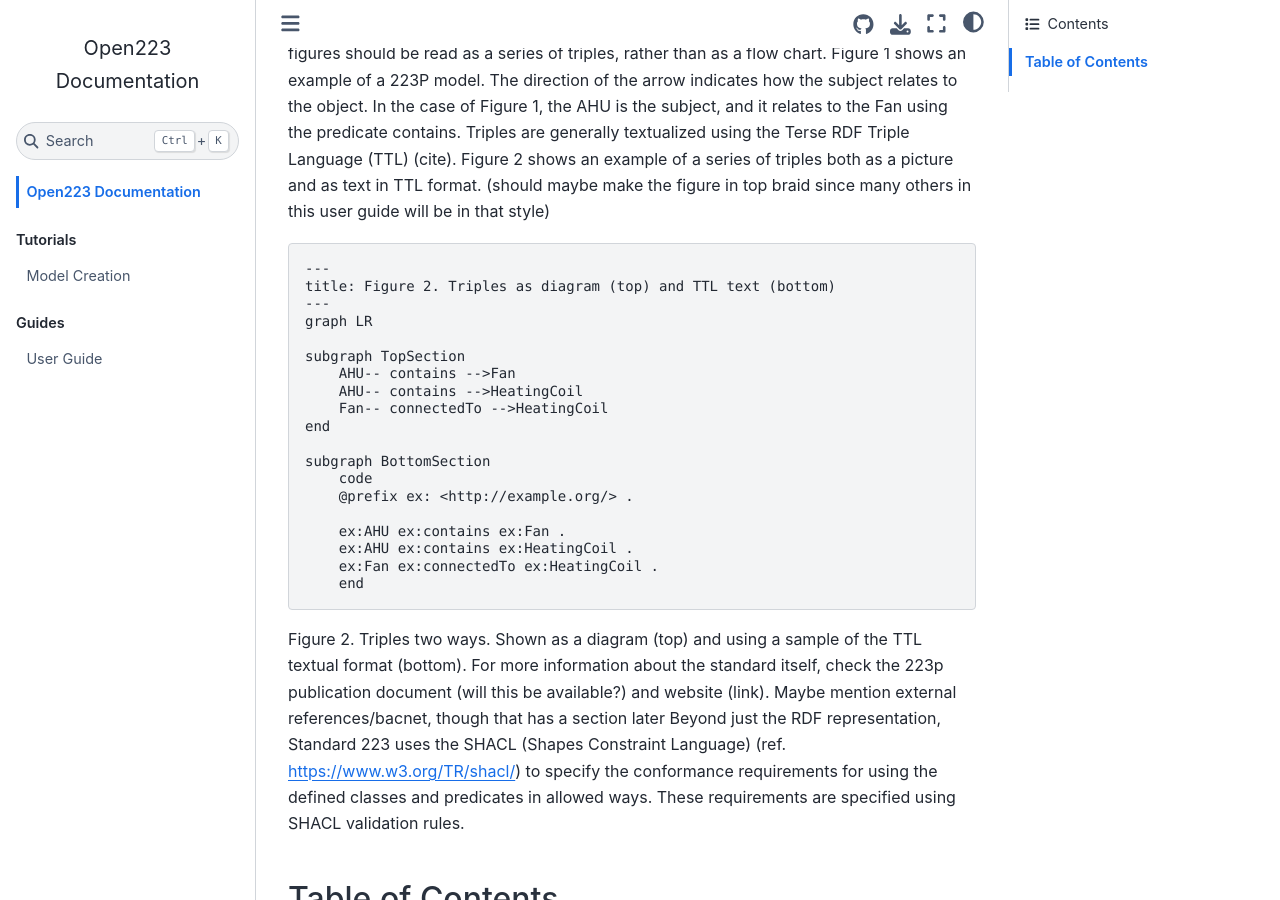
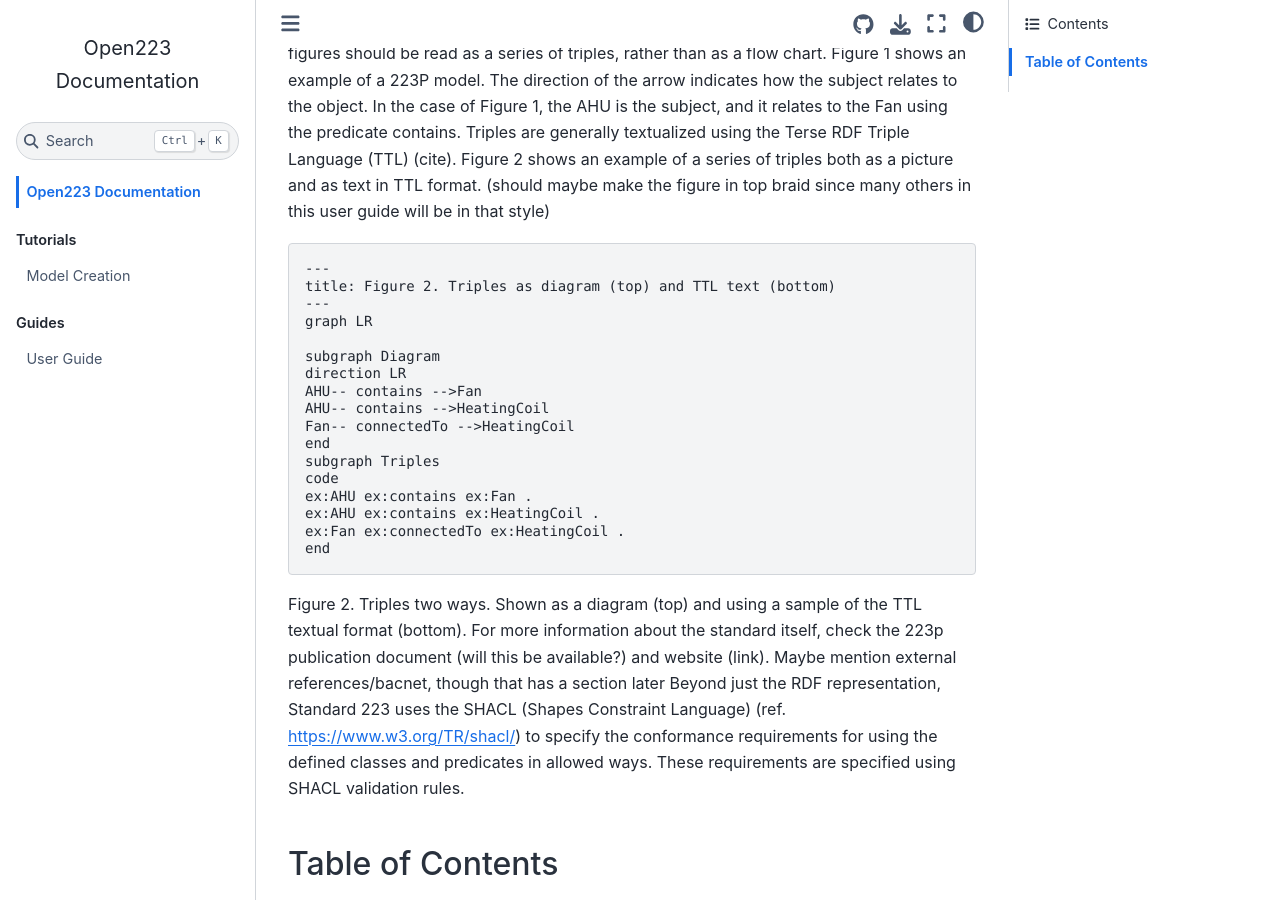
Before and after one commit to open223/docs.open223.info, a Jupyter Book: the page built from intro.md, in a window 1280 px wide and 900 px high, scrolled down 744 px. Built offline with Jupyter Book 1.0.4 settings and Sphinx 7.4.7 and the Sphinx Book theme 1.1.4, drawn with Linux system fonts in a browser that asks for light colours.

Commit message:
Update intro.md

````diff
--- a/intro.md
+++ b/intro.md
@@ -20,20 +20,18 @@ title: Figure 2. Triples as diagram (top) and TTL text (bottom)
 ---
 graph LR
 
-subgraph TopSection
-    AHU-- contains -->Fan
-    AHU-- contains -->HeatingCoil
-    Fan-- connectedTo -->HeatingCoil
+subgraph Diagram
+direction LR
+AHU-- contains -->Fan
+AHU-- contains -->HeatingCoil
+Fan-- connectedTo -->HeatingCoil
 end
-
-subgraph BottomSection
-    code
-    @prefix ex: <http://example.org/> .
-
-    ex:AHU ex:contains ex:Fan .
-    ex:AHU ex:contains ex:HeatingCoil .
-    ex:Fan ex:connectedTo ex:HeatingCoil .
-    end
+subgraph Triples
+code
+ex:AHU ex:contains ex:Fan .
+ex:AHU ex:contains ex:HeatingCoil .
+ex:Fan ex:connectedTo ex:HeatingCoil .
+end
 ```
 
 Figure 2. Triples two ways. Shown as a diagram (top) and using a sample of the TTL textual format (bottom).
````
